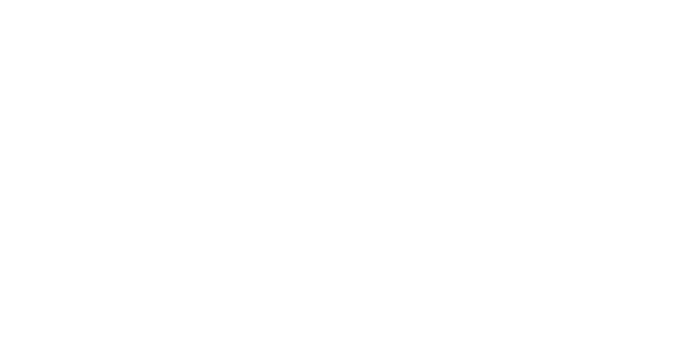
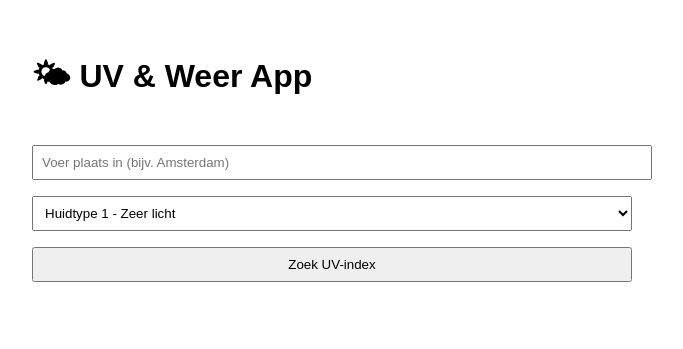
Before and after one commit to nikkinip/weer, a plain HTML site: page index.html in a window 1280 px wide. Shown: the whole page, without its empty margins (308-991 px from the left). Drawn offline with Linux system fonts and the light colour scheme.

Commit message:
index uv dingetje

```diff
--- a/index.html
+++ b/index.html
@@ -1,11 +1,72 @@
 <!DOCTYPE html>
-<html lang="en">
+<html lang="nl">
 <head>
-    <meta charset="UTF-8">
-    <meta name="viewport" content="width=device-width, initial-scale=1.0">
-    <title>Document</title>
+  <meta charset="UTF-8">
+  <title>UV & Weer App</title>
+  <style>
+    body { font-family: sans-serif; padding: 2rem; max-width: 600px; margin: auto; }
+    input, select, button { padding: 0.5rem; margin-top: 1rem; width: 100%; }
+    #advies { margin-top: 2rem; }
+  </style>
 </head>
 <body>
+  <h1>🌤 UV & Weer App</h1>
+  <input type="text" id="plaats" placeholder="Voer plaats in (bijv. Amsterdam)">
+  <select id="huidtype">
+    <option value="1">Huidtype 1 - Zeer licht</option>
+    <option value="2">Huidtype 2 - Licht</option>
+    <option value="3">Huidtype 3 - Licht getint</option>
+    <option value="4">Huidtype 4 - Getint</option>
+    <option value="5">Huidtype 5 - Donker</option>
+    <option value="6">Huidtype 6 - Zeer donker</option>
+  </select>
+  <button onclick="haalUVData()">Zoek UV-index</button>
 
+  <div id="resultaat"></div>
+  <div id="advies"></div>
+
+  <script>
+    async function haalUVData() {
+      const plaats = document.getElementById('plaats').value;
+      const huidtype = parseInt(document.getElementById('huidtype').value);
+
+      const locatieResp = await fetch(`https://nominatim.openstreetmap.org/search?format=json&q=${plaats}`);
+      const locatieData = await locatieResp.json();
+      if (!locatieData[0]) {
+        document.getElementById('resultaat').innerText = "Locatie niet gevonden.";
+        return;
+      }
+
+      const lat = locatieData[0].lat;
+      const lng = locatieData[0].lon;
+
+      const uvResp = await fetch(`https://api.openuv.io/api/v1/uv?lat=${lat}&lng=${lng}`, {
+        headers: {
+          "x-access-token": "openuv-1rmfhrmcegy3ps-io"
+        }
+      });
+      const uvData = await uvResp.json();
+
+      const uvIndex = uvData.result.uv;
+      document.getElementById('resultaat').innerHTML = `<h3>UV-index in ${plaats}: ${uvIndex.toFixed(1)}</h3>`;
+
+      let advies = "";
+
+      if (uvIndex <= 2) {
+        advies = "Geen bescherming nodig.";
+      } else if (uvIndex <= 5) {
+        advies = "Smeer je in, vooral bij lichte huid.";
+        if (huidtype <= 2) advies += " Jij hebt een gevoelige huid, dus wees extra voorzichtig.";
+      } else if (uvIndex <= 7) {
+        advies = "Smeer om de 2 uur, draag zonnebril en hoed.";
+      } else if (uvIndex <= 10) {
+        advies = "Zoek schaduw, smeer om het uur, draag beschermende kleding.";
+      } else {
+        advies = "Blijf zoveel mogelijk uit de zon!";
+      }
+
+      document.getElementById('advies').innerHTML = `<strong>Advies:</strong> ${advies}`;
+    }
+  </script>
 </body>
 </html>
```
